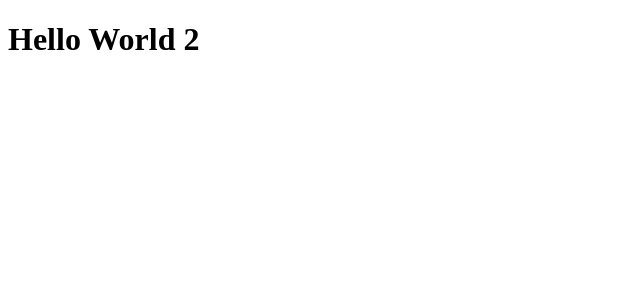
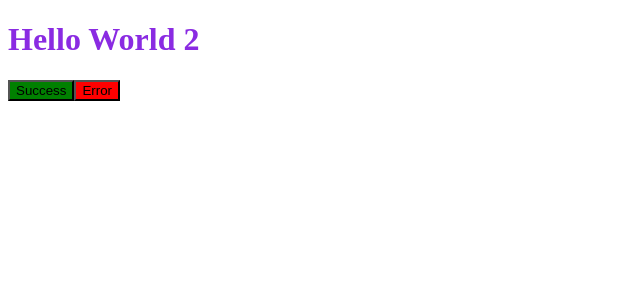
Before and after one commit to vishalkondle45/webpack-create-react-app, a React app: page / in a window 1280 px wide. Shown: the top 300 px of the page, without its empty margins (0-640 px from the left). Built offline with nearby package versions, Linux system fonts and the light colour scheme.

Commit message:
5--setup-css-and-style-loader

```diff
--- /dev/null
+++ b/src/App.css
@@ -0,0 +1,3 @@
+h1{
+    color: blueviolet
+}
--- a/src/App.js
+++ b/src/App.js
@@ -1,9 +1,13 @@
 import React from 'react'
+import './App.css'
+import btnStyles from './Button.module.css'
 
 const App = () => {
     return (
         <div>
             <h1>Hello World 2</h1>
+            <button className={btnStyles.success}>Success</button>
+            <button className={btnStyles.error}>Error</button>
         </div>
     )
 }
--- /dev/null
+++ b/src/Button.module.css
@@ -0,0 +1,6 @@
+.error{
+    background-color: red;
+}
+.success{
+    background-color: green;
+}
--- a/webpack.config.js
+++ b/webpack.config.js
@@ -16,13 +16,22 @@ module.exports = {
     module: {
         rules: [
             {
-                test: /\.js$/,
+                test: /\.(js|jsx|ts|tsx)$/,
+                exclude: /node_modules/,
                 use: {
                     loader: 'babel-loader',
                     options: {
                         presets: ['@babel/preset-react', '@babel/preset-env']
                     }
                 }
+            },
+            {
+                test: /\.css$/i,
+                use: ["style-loader", "css-loader"], // order matters - Right to Left
+                // use: [
+                //     { loader: 'style-loader' },
+                //     { loader: 'css-loader', options: { modules: true } } // In case module.css files not working
+                // ]
             }
         ]
     },
```
